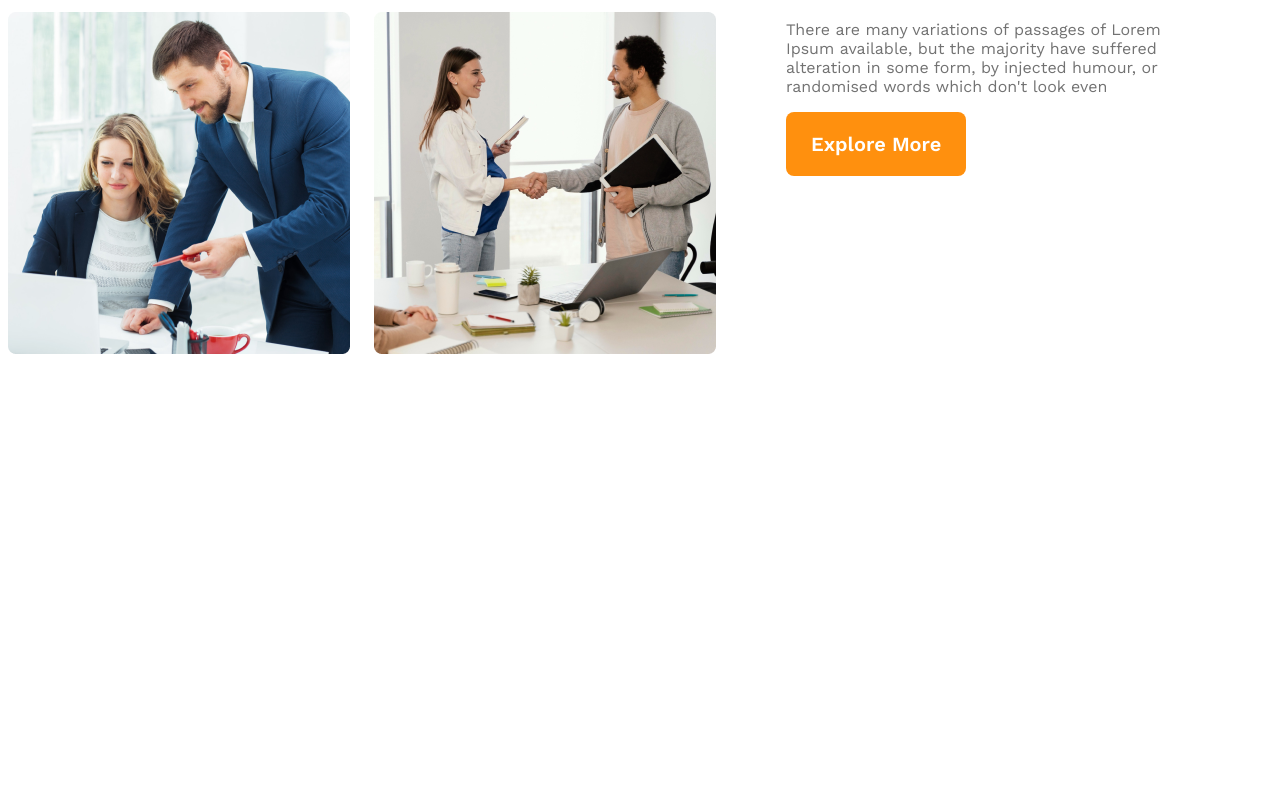
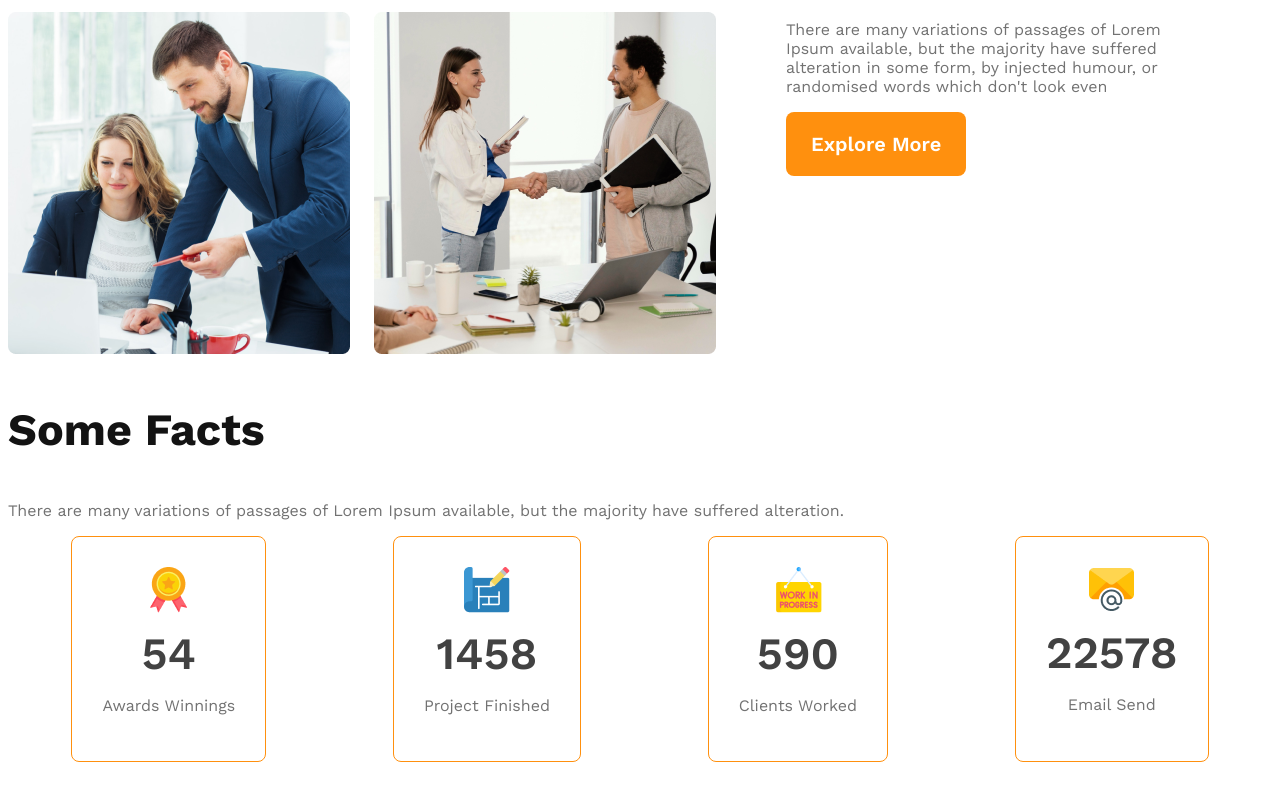
Before and after one commit to Sadiql/architect-website, a plain HTML site: page index.html in a window 1280 px wide. Shown: the part 1449-2249 px from the top of the page. Before the commit the page ends 1887 px from the top, so only its background shows below. Drawn offline with nearby package versions, Linux system fonts and the light colour scheme.

Commit message:
added facts section

```diff
--- a/index.html
+++ b/index.html
@@ -9,7 +9,7 @@
 <body>
     <header class="header">
         <nav class="nav">
-            <h3 class="nav-title">G3 Architects</h3>
+            <h3 class="section-title">G3 Architects</h3>
             <ul>
                 <li><a href="">Home</a></li>
                 <li><a href="">About</a></li>
@@ -49,6 +49,35 @@
                 <button class="btn-primary">Explore More</button>
             </div>
         </section>
+        <section class="fatuer">
+
+        </section>
+        <section class="facts">
+            <h3 class="section-title">Some Facts</h3>
+            <p class="text-light-gray">There are many variations of passages of Lorem Ipsum available, but the majority have suffered alteration.</p>
+            <div class="facts-card-container">
+                <div class="card">
+                    <img src="images/icons/ribon.png" alt="">
+                    <h2 class="card-stats">54</h2>
+                    <p class="card-title text-light-gray">Awards Winnings</p>
+                </div>
+                <div class="card">
+                    <img src="images/icons/projects.png" alt="">
+                    <h2 class="card-stats">1458</h2>
+                    <p class="card-title text-light-gray">Project Finished</p>
+                </div>
+                <div class="card">
+                    <img src="images/icons/customers.png" alt="">
+                    <h2 class="card-stats">590</h2>
+                    <p class="card-title text-light-gray">Clients Worked</p>
+                </div>
+                <div class="card">
+                    <img src="images/icons/email.png" alt="">
+                    <h2 class="card-stats">22578</h2>
+                    <p class="card-title text-light-gray">Email Send</p>
+                </div>
+            </div>
+        </section>
 
     </main>
     <footer>
--- a/styles/style.css
+++ b/styles/style.css
@@ -1,13 +1,15 @@
 @import url('https://fonts.googleapis.com/css2?family=Work+Sans:wght@400;500;600;700;800&display=swap');
 
-*{
+* {
     font-family: 'Work Sans', sans-serif;
 }
-.text-light-gray{
+
+.text-light-gray {
     color: #727272;
     font-weight: 400;
 }
-.btn-primary{
+
+.btn-primary {
     border-radius: 8px;
     background: #FF900E;
     color: #FFF;
@@ -18,111 +20,162 @@
     border: none;
     cursor: pointer;
 }
-.header{
+
+.section-title {
+    color: #131313;
+    font-size: 2.8rem;
+    font-weight: 700;
+}
+
+.header {
     background-color: rgba(255, 144, 14, 0.10);
     padding: 50px 240px;
 
 }
-.nav{
+
+.nav {
     display: flex;
     justify-content: space-between;
     align-items: center;
 }
-.nav-title{
-    color:#131313;
-    font-size: 2.8rem;
-    font-weight: 700;
-}
-nav > ul{
+
+nav>ul {
     display: flex;
 
 }
-nav li{
+
+nav li {
     list-style: none;
 }
-nav li a{
+
+nav li a {
     text-decoration: none;
     margin-left: 20px;
     color: #424242;
     font-weight: 500;
     font: 1rem;
 }
-.banner-content{
+
+.banner-content {
     max-width: 800px;
     text-align: center;
     margin: 0 auto;
 }
-.banner-title{
-    color:#131313;
+
+.banner-title {
+    color: #131313;
     font-size: 4rem;
     font-weight: 700;
 }
-.banner img{
+
+.banner img {
     width: 100%;
     margin-top: 20px;
 }
 
-main{
+main {
     max-width: 1440px;
     margin: 80px auto;
 }
-.teams-container{
+
+.teams-container {
     display: flex;
     align-items: center;
 }
-.teams-images-container{
+
+.teams-images-container {
     display: grid;
     grid-template-columns: repeat(2, 1fr);
     gap: 1.5rem;
 
 
 }
-.teams-content{
+
+.teams-content {
     padding-left: 70px;
     padding-right: 70px;
 }
-.teams-title{
+
+.teams-title {
     font-size: 2.8rem;
 }
-.teams-title .quick-list{
+
+.teams-title .quick-list {
     color: #727272;
     font-weight: 500;
 }
-.teams-title .text-featuer{
+
+.teams-title .text-featuer {
     color: #FF900E;
     font-weight: 700;
 }
 
-@media screen and (max-width: 576px){
-    .header{
+.facts-card-container {
+    display: flex;
+    justify-content: space-around;
+}
+
+.facts-card-container .card {
+    border-radius: 8px;
+    border: 1px solid #FF900E;
+    text-align: center;
+    padding: 30px;
+}
+
+.facts-card-container .card-stats {
+    color: #424242;
+    font-size: 2.8rem;
+    font-weight: 600;
+    margin-top: 10px;
+    margin-bottom: 10px;
+}
+.facts-card-container .facts-title{
+    font-weight: 600;
+    font-size: 1.25rem;
+    margin-top: 5px;
+}
+
+@media screen and (max-width: 576px) {
+    .header {
         padding: 20px;
     }
-    .nav{
+
+    .nav, .facts-card-container{
         flex-direction: column;
     }
-    .teams-container{
+
+    .teams-container {
         flex-direction: column;
     }
-    .teams-images-container{
+
+    .teams-images-container {
         grid-template-columns: 1fr;
     }
-    .teams-content{
+
+    .teams-content, .facts-card-container {
         padding-left: 20px;
         padding-right: 20px;
     }
+    .facts-card-container{
+        gap: 20px;
+    }
 }
-@media screen and (min-width: 576px) and (max-width: 960px){
 
-    .header{
+@media screen and (min-width: 576px) and (max-width: 960px) {
+
+    .header {
         padding: 50px;
     }
-    .nav{
+
+    .nav {
         flex-direction: column;
     }
-    .teams-container{
+
+    .teams-container {
         flex-direction: column-reverse;
     }
-    .teams-images-container{
+
+    .teams-images-container {
         margin-top: 20px;
     }
 }
```
